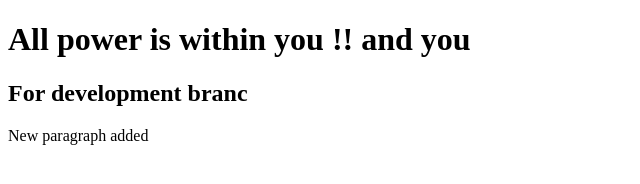
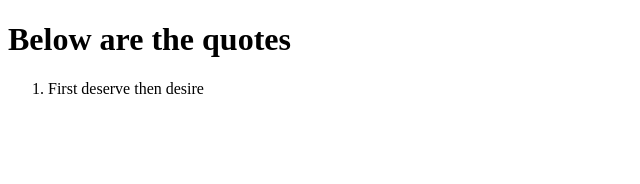
Before and after one commit to ignite246/first_git_repo, a plain HTML site: page index.html in a window 1280 px wide. Shown: the whole page, without its empty margins (0-640 px from the left). Drawn offline with Linux system fonts and the light colour scheme.

Commit message:
project added to repo

```diff
--- a/index.html
+++ b/index.html
@@ -9,9 +9,10 @@
 </head>
 
 <body>
-    <h1>All power is within you !! and you</h1>
-    <h2>For development branc</h2>
-    <p>New paragraph added</p>
+    <h1>Below are the quotes</h1>
+    <ol>
+        <li>First deserve then desire</li>
+    </ol>
 </body>
 
 </html>
```
